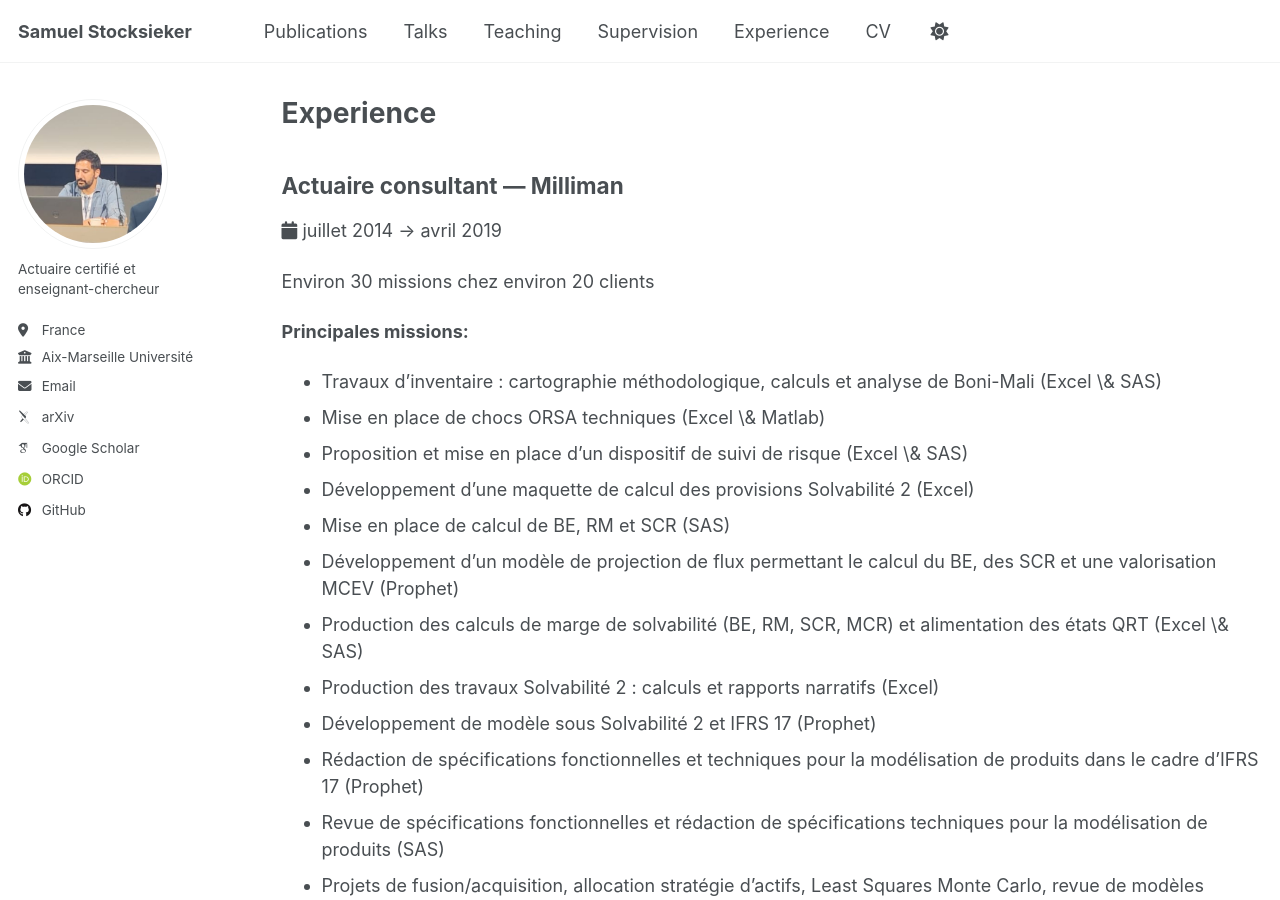
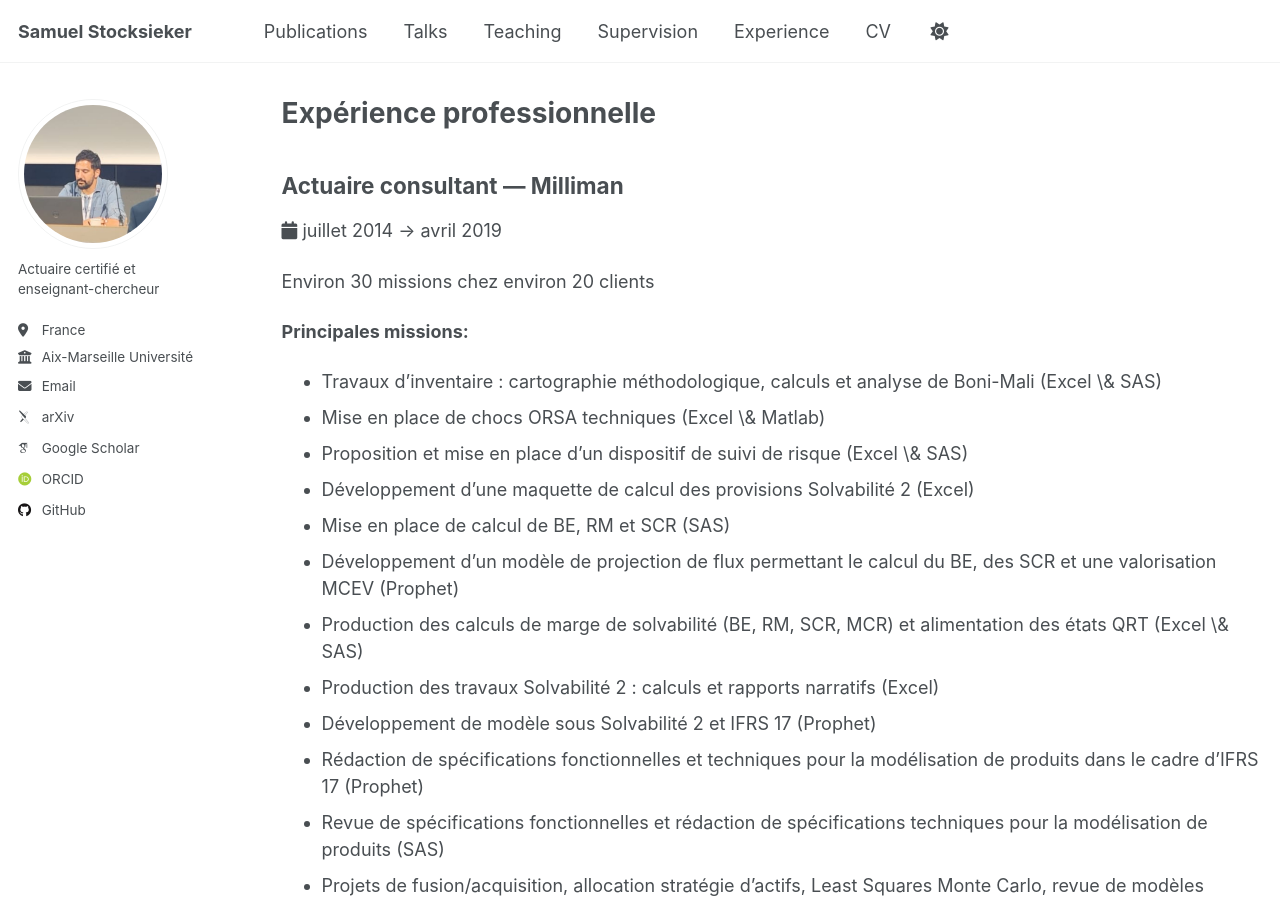
Before and after one commit to sstocksieker/sstocksieker.github.io, a Jekyll site: the page built from _pages/experience.md, in a window 1280 px wide and 900 px high. Built offline with Jekyll 4.4.1, drawn with Linux system fonts in a browser that asks for light colours; some web fonts are replaced; a script that is not in the unit is left out.

Commit message:
Update experience.md

```diff
--- a/_pages/experience.md
+++ b/_pages/experience.md
@@ -1,6 +1,6 @@
 ---
 layout: archive
-title: "Experience"
+title: "Expérience professionnelle"
 permalink: /experience/
 author_profile: true
 ---
```
